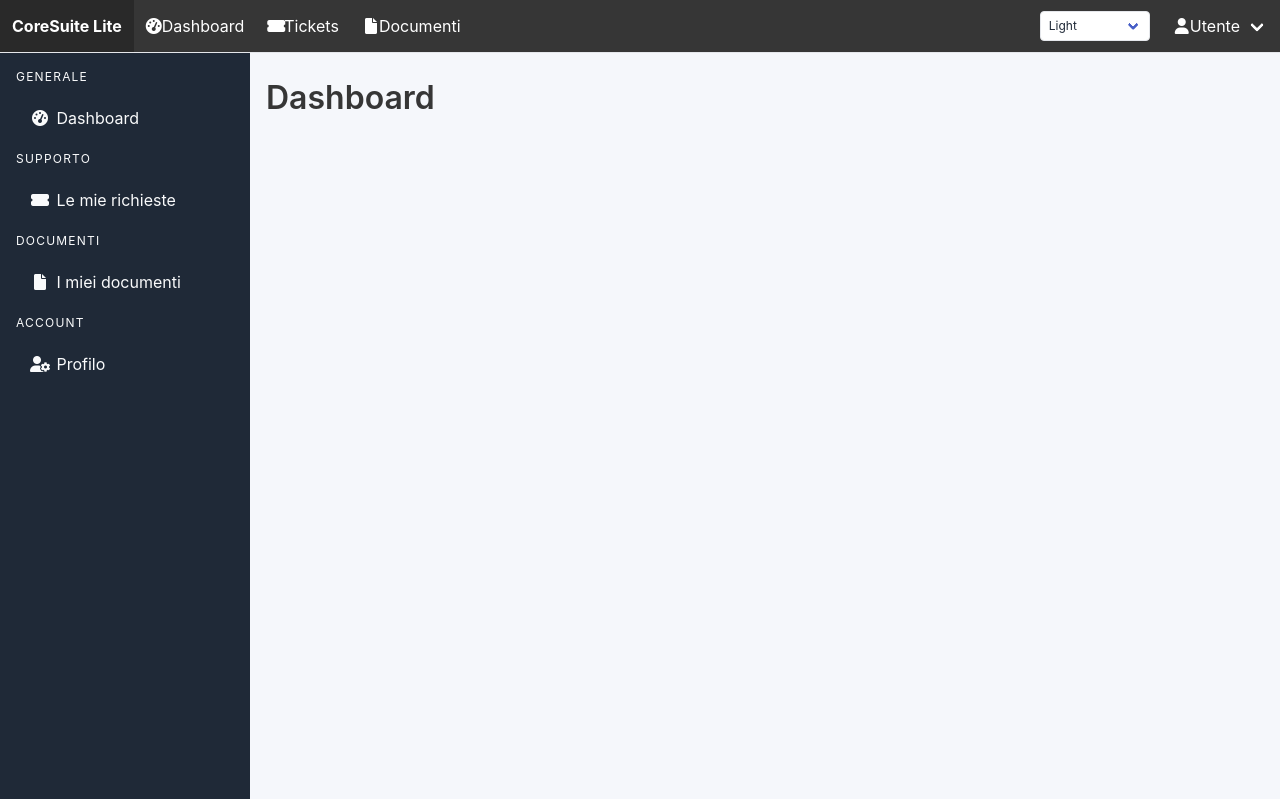
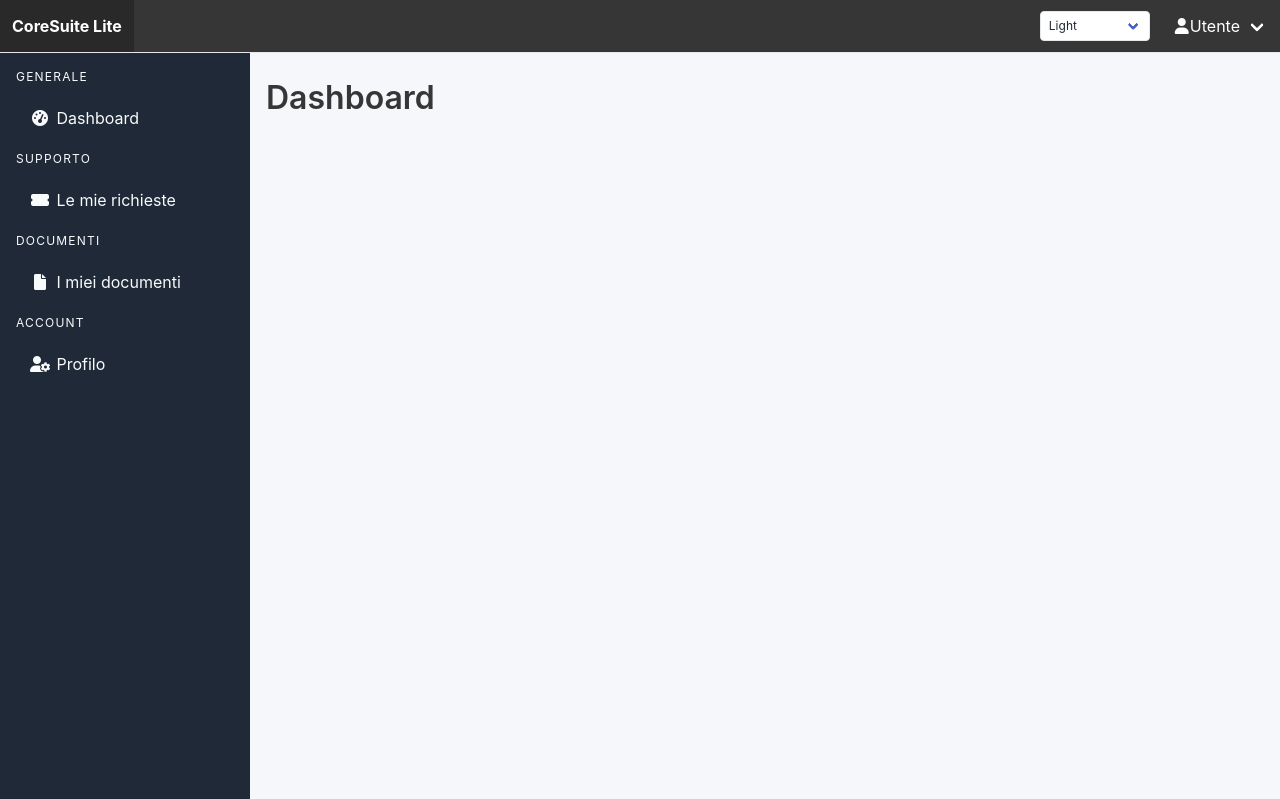
Before and after one commit to agservizi/Coresuite-Lite, a PHP site: page /app/Views/layout.php in a window 1280 px wide. Shown: the top 799 px of the page. Run offline with PHP 8.4, Linux system fonts and the light colour scheme.

Commit message:
Riorganizza il layout della navbar rimuovendo il menu di navigazione principale e aggiornando il target del burger menu

```diff
--- a/app/Views/partials/topbar.php
+++ b/app/Views/partials/topbar.php
@@ -26,35 +26,14 @@ $displayName = $currentUser['name'] ?? 'Utente';
         <a class="navbar-item" href="/dashboard">
             <strong>CoreSuite Lite</strong>
         </a>
-        <a role="button" class="navbar-burger" aria-label="menu" aria-expanded="false" data-target="navbarBasicExample">
+        <a role="button" class="navbar-burger" aria-label="menu" aria-expanded="false" data-target="navbarMenuUser">
             <span aria-hidden="true"></span>
             <span aria-hidden="true"></span>
             <span aria-hidden="true"></span>
         </a>
     </div>
 
-    <div id="navbarBasicExample" class="navbar-menu">
-        <div class="navbar-start">
-            <a class="navbar-item <?php echo $isActivePath('/dashboard') ? 'is-active' : ''; ?>" href="/dashboard">
-                <span class="icon"><i class="fas fa-tachometer-alt"></i></span>
-                Dashboard
-            </a>
-            <?php if ($isAdmin): ?>
-            <a class="navbar-item <?php echo $isActivePath('/admin/users', true) ? 'is-active' : ''; ?>" href="/admin/users">
-                <span class="icon"><i class="fas fa-users"></i></span>
-                Utenti
-            </a>
-            <?php endif; ?>
-            <a class="navbar-item <?php echo $isActivePath('/tickets', true) ? 'is-active' : ''; ?>" href="/tickets">
-                <span class="icon"><i class="fas fa-ticket-alt"></i></span>
-                Tickets
-            </a>
-            <a class="navbar-item <?php echo $isActivePath('/documents', true) ? 'is-active' : ''; ?>" href="/documents">
-                <span class="icon"><i class="fas fa-file"></i></span>
-                Documenti
-            </a>
-        </div>
-
+    <div id="navbarMenuUser" class="navbar-menu">
         <div class="navbar-end">
             <div class="navbar-item">
                 <div class="select is-small theme-mode-select">
@@ -65,7 +44,6 @@ $displayName = $currentUser['name'] ?? 'Utente';
                     </select>
                 </div>
             </div>
-
             <div class="navbar-item has-dropdown is-hoverable">
                 <a class="navbar-link">
                     <span class="icon"><i class="fas fa-user"></i></span>
```
